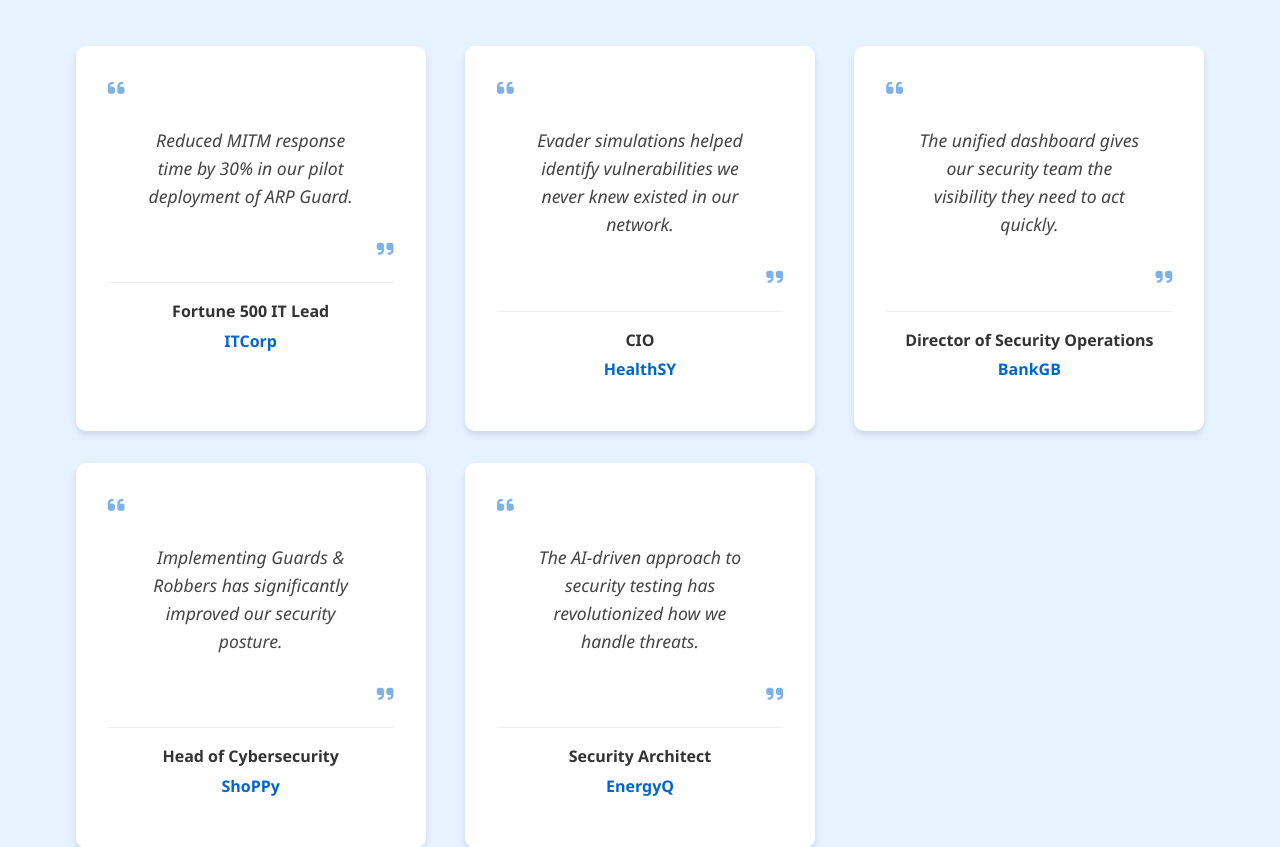
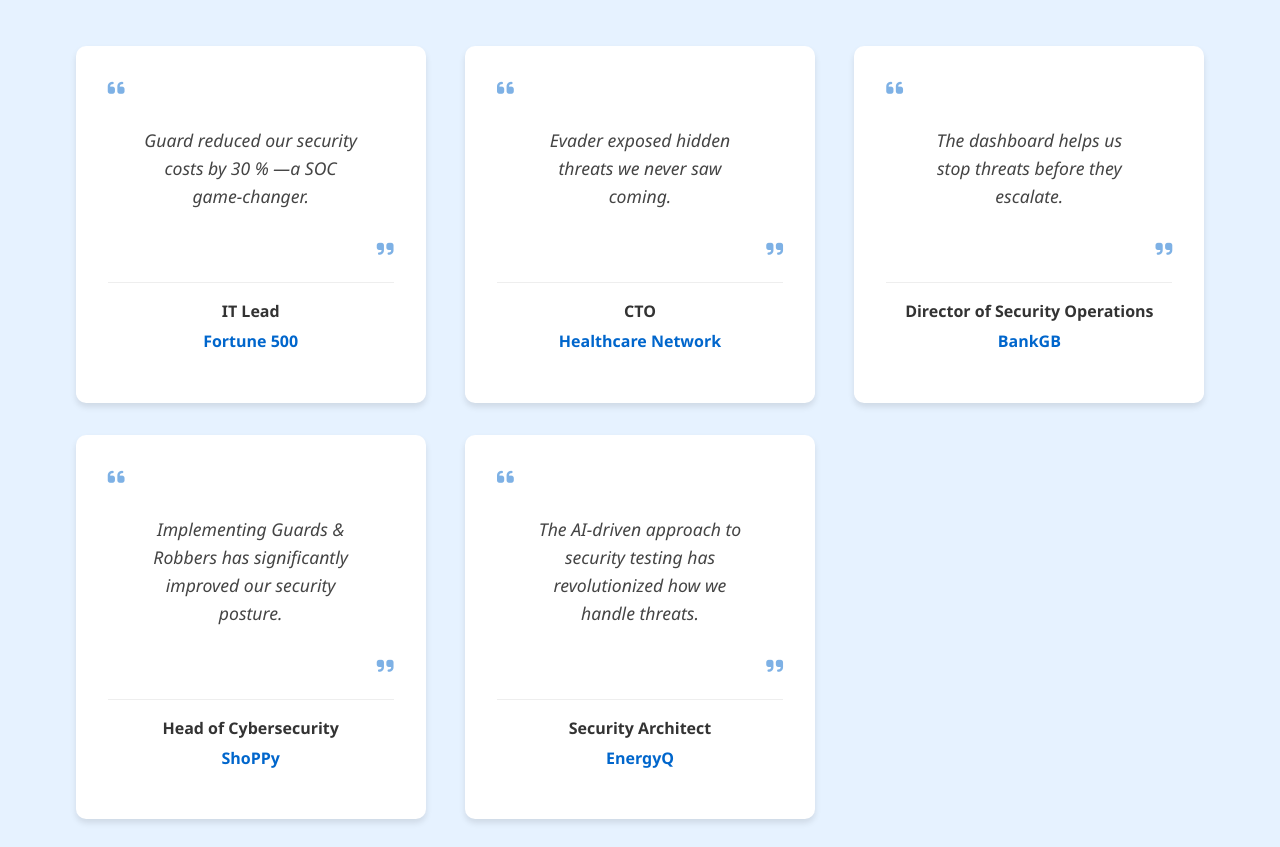
Before and after one commit to DITreneris/guards, a Flask app: template templates/testimonials.html in a window 1280 px wide. Shown: the part 114-961 px from the top of the page. Run offline with Flask 2, Linux system fonts and the light colour scheme; the template is opened without the code that fills it, so the values that code supplies are empty.

Commit message:
Updated testimonial wording for consistency

```diff
--- a/templates/testimonials.html
+++ b/templates/testimonials.html
@@ -71,31 +71,31 @@
                     <div class="testimonial">
                         <div class="quote">
                             <i class="fas fa-quote-left"></i>
-                            <p>Reduced MITM response time by 30% in our pilot deployment of ARP Guard.</p>
+                            <p>Guard reduced our security costs by 30 % —a SOC game-changer.</p>
                             <i class="fas fa-quote-right"></i>
                         </div>
                         <div class="author">
-                            <p class="name">Fortune 500 IT Lead</p>
-                            <p class="company">ITCorp</p>
+                            <p class="name">IT Lead</p>
+                            <p class="company">Fortune 500</p>
                         </div>
                     </div>
 
                     <div class="testimonial">
                         <div class="quote">
                             <i class="fas fa-quote-left"></i>
-                            <p>Evader simulations helped identify vulnerabilities we never knew existed in our network.</p>
+                            <p>Evader exposed hidden threats we never saw coming.</p>
                             <i class="fas fa-quote-right"></i>
                         </div>
                         <div class="author">
-                            <p class="name">CIO</p>
-                            <p class="company">HealthSY</p>
+                            <p class="name">CTO</p>
+                            <p class="company">Healthcare Network</p>
                         </div>
                     </div>
 
                     <div class="testimonial">
                         <div class="quote">
                             <i class="fas fa-quote-left"></i>
-                            <p>The unified dashboard gives our security team the visibility they need to act quickly.</p>
+                            <p>The dashboard helps us stop threats before they escalate.</p>
                             <i class="fas fa-quote-right"></i>
                         </div>
                         <div class="author">
```
Also changed, not shown: templates/index.html (+6 -6 lines).
